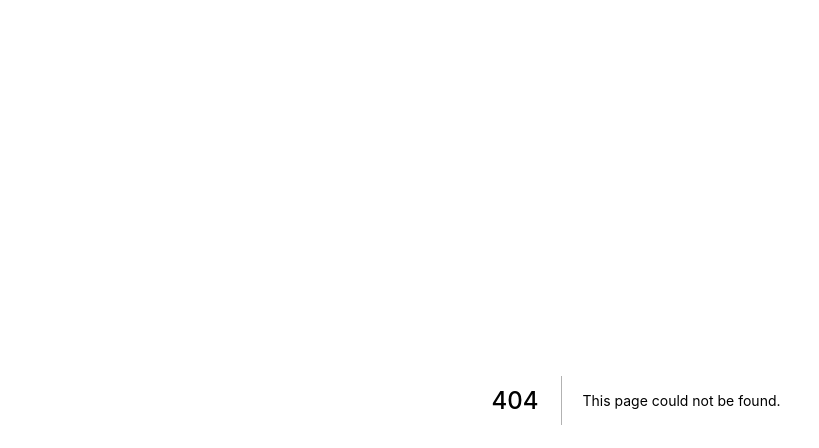
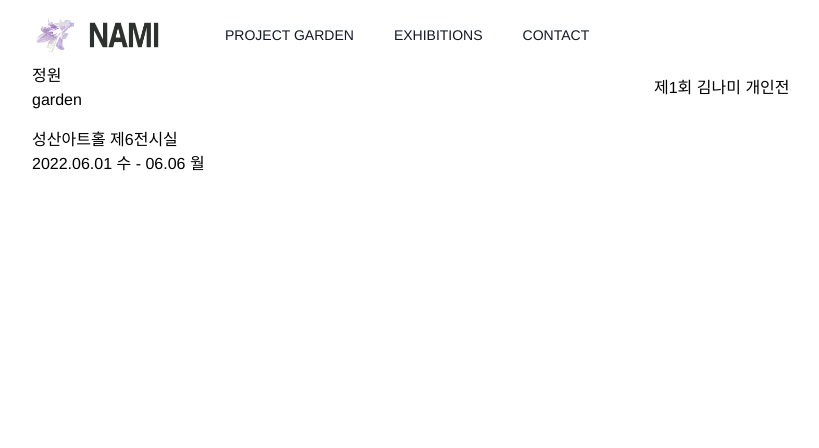
Before and after one commit to minhyukwang/invitation, a Next.js app: page /exhibitions in a window 1280 px wide. Before the commit this address had no page. Shown: the top 448 px of the page, without its empty margins (4-823 px from the left). Built offline with nearby package versions, Linux system fonts and the light colour scheme.

Commit message:
about->exhibitions 교체

```diff
--- a/pages/about/index.tsx
+++ /dev/null
@@ -1,14 +0,0 @@
-import type { NextPage } from "next";
-import Link from "next/link";
-import Nevigator from "../components/navigator";
-import Image from "next/image";
-
-const About: NextPage = () => {
-  return (
-    <div>
-      <Nevigator />
-      </div>
-  );
-};
-
-export default About;
--- a/pages/components/navigator.tsx
+++ b/pages/components/navigator.tsx
@@ -7,7 +7,7 @@ import Link from "next/link";
 
 const navigation = [
   { name: "PROJECT GARDEN", href: "/", current: false },
-  { name: "ABOUT", href: "/about", current: false },
+  { name: "EXHIBITIONS", href: "/exhibitions", current: false },
   { name: "CONTACT", href: "/contact", current: false },
 ];
 
--- a/pages/contact/index.tsx
+++ b/pages/contact/index.tsx
@@ -7,7 +7,7 @@ const Contact: NextPage = () => {
   return (
     <div>
       <Nevigator />
-      <div className="max-w-2xl mx-auto py-10 px-4 grid items-center grid-cols-1 gap-y-4 gap-x-8 sm:px-6 lg:max-w-7xl lg:px-8 lg:grid-cols-2">
+      <div className="max-w-2xl mx-auto ml-1 py-10 px-4 grid items-center grid-cols-1 gap-y-4 gap-x-8 sm:px-6 lg:max-w-7xl lg:px-8 lg:grid-cols-2">
         <div>
           <div className="py-3 text-gray-800 font-bold text-xl">김나미</div>
           <div className="text-gray-700 font-medium text-l">NAMI KIM</div>
@@ -35,7 +35,7 @@ const Contact: NextPage = () => {
               />
             </div>
           <a href="https://www.instagram.com/treenami_studio/" target="__blank" >
-          <div className="text-gray-800 font-semibold text-l cursor-pointer">@treenami_studio</div>
+          <div className="text-gray-800 font-semibold text-l cursor-pointer hover:text-gray-500">@treenami_studio</div>
         </a>
         </div>
       </div>
--- /dev/null
+++ b/pages/exhibitions/index.tsx
@@ -0,0 +1,27 @@
+import type { NextPage } from "next";
+import Link from "next/link";
+import Nevigator from "../components/navigator";
+
+
+const Exhibitions: NextPage = () => {
+  return (
+    <div>
+      <Nevigator />
+    <div className="max-w-2xl mx-auto ml-1 grid items-center grid-cols-1 gap-y-4 gap-x-8 sm:px-6 lg:max-w-7xl lg:px-8 lg:grid-cols-2">
+    <div>
+      <div>정원</div>
+      <div>garden</div>
+    </div>
+    <div>
+      <div>제1회 김나미 개인전</div>
+    </div>
+    <div>
+      <div>성산아트홀 제6전시실</div>
+      <div>2022.06.01 수 - 06.06 월</div>
+    </div>
+    </div>
+    </div>
+  );
+};
+
+export default Exhibitions;
```
Also changed, not shown: public/profile.JPG (added).
